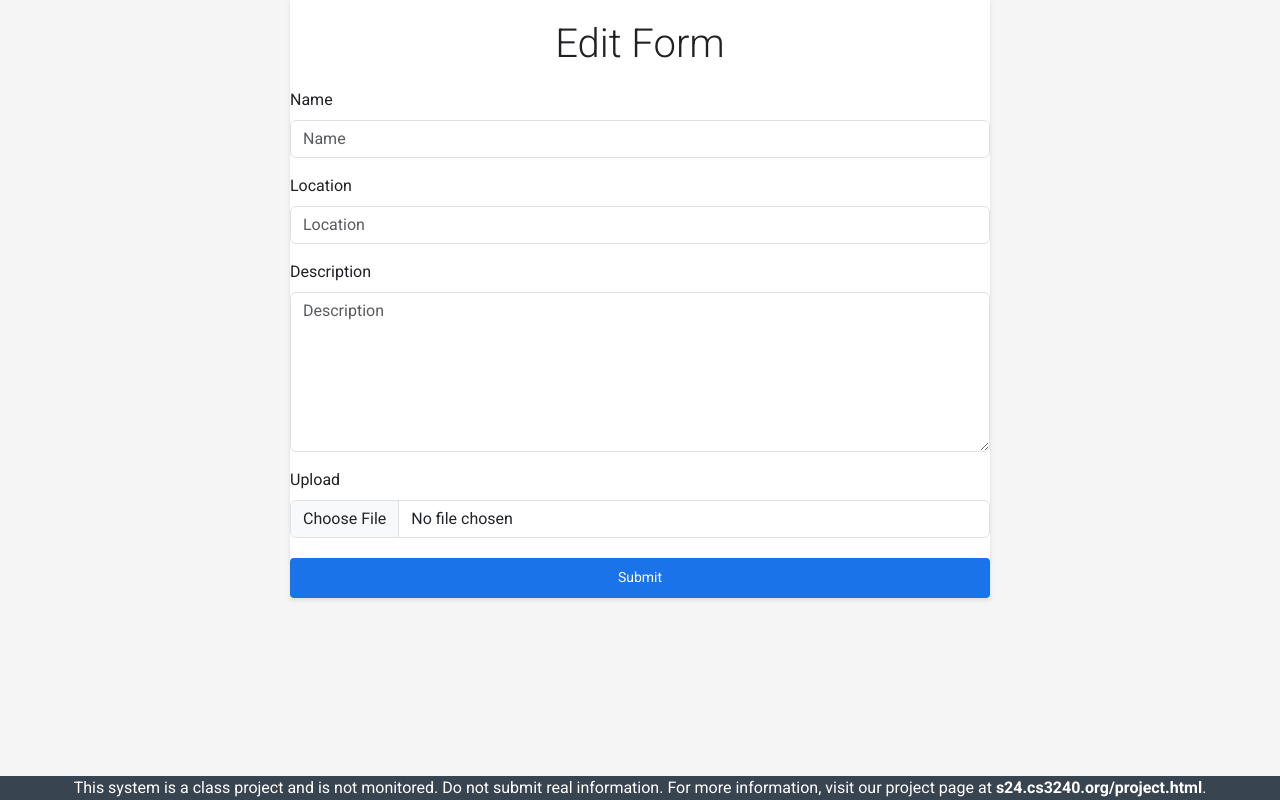
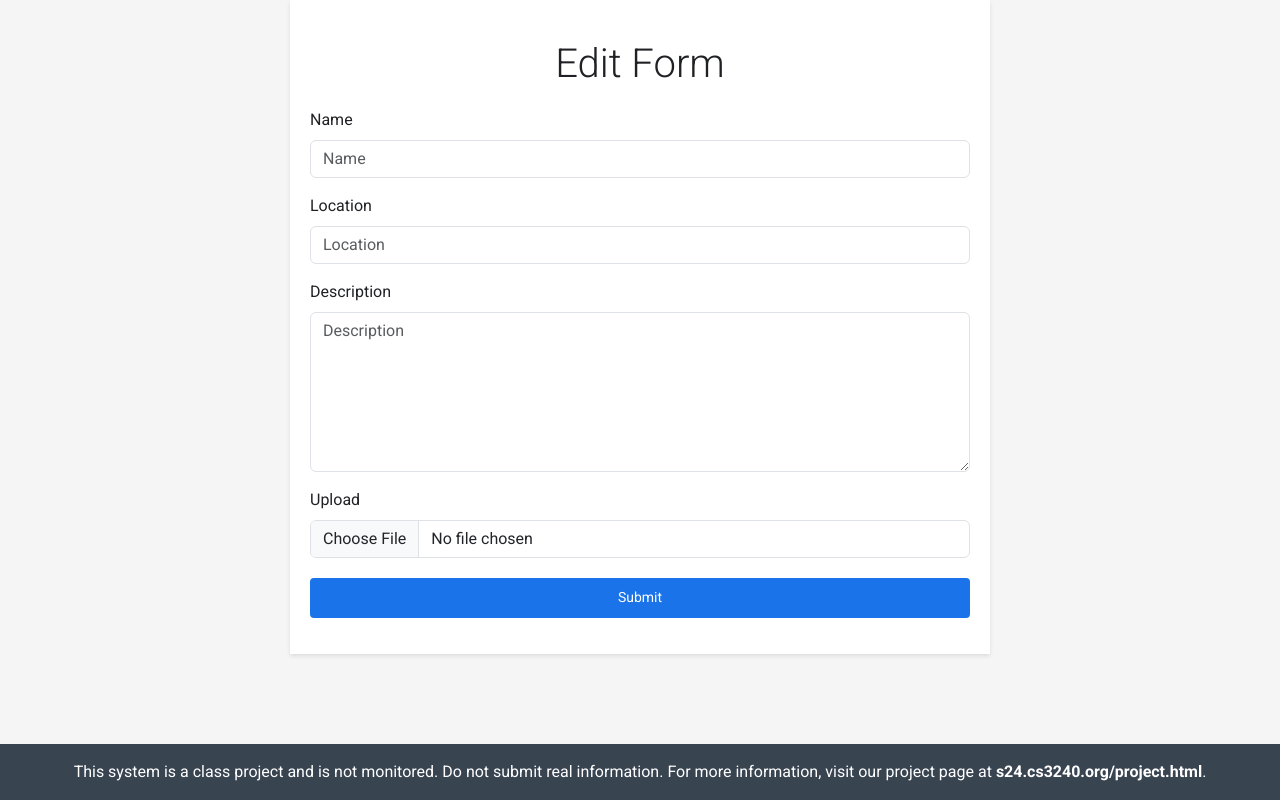
Before and after one commit to l1steven/HousingReports, a Django app: page /edit_complaint/1/ in a window 1280 px wide. Run offline with Django 4.2, Linux system fonts and the light colour scheme; the visitor is signed in with stand-in values (Sample User, id 1); data that the repository does not hold is empty; parts of the project's set-up code (start-up, migrations or seed data) failed here and were passed over; some libraries are stand-ins or nearby versions.

Commit message:
edit form

```diff
--- a/loginApp/templates/loginApp/edit_form.html
+++ b/loginApp/templates/loginApp/edit_form.html
@@ -25,6 +25,7 @@
         .form-runway {
             background-color: #ffffff; /* White background color for the 'runway' */
             box-shadow: 0 2px 4px rgba(0,0,0,0.1); /* Soft shadow for depth */
+            padding: 20px;
             margin: 0 auto; /* Centering */
             width: 100%; /* Full width */
             max-width: 700px; /* Max width for the form content */
@@ -55,7 +56,7 @@
             align-items: center; /* Vertically center the content */
             background-color: #394451; /* Dark blue-ish gray color */
             color: #ffffff; /* White text color for contrast */
-            padding: 0rem 0;
+            padding: 1rem 0;
             width: 100%;
             font-size: 1rem;
             position: fixed;
```
